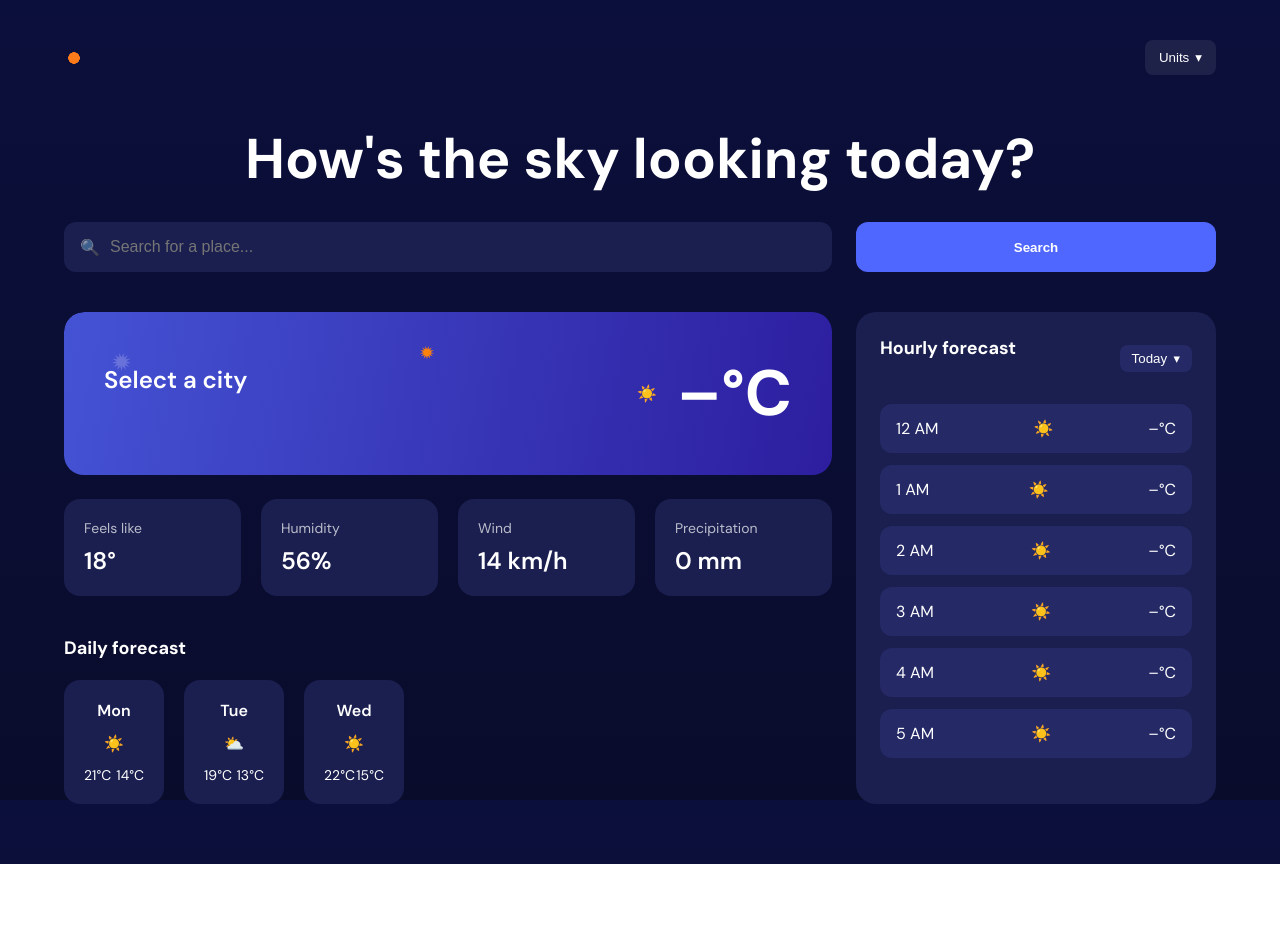
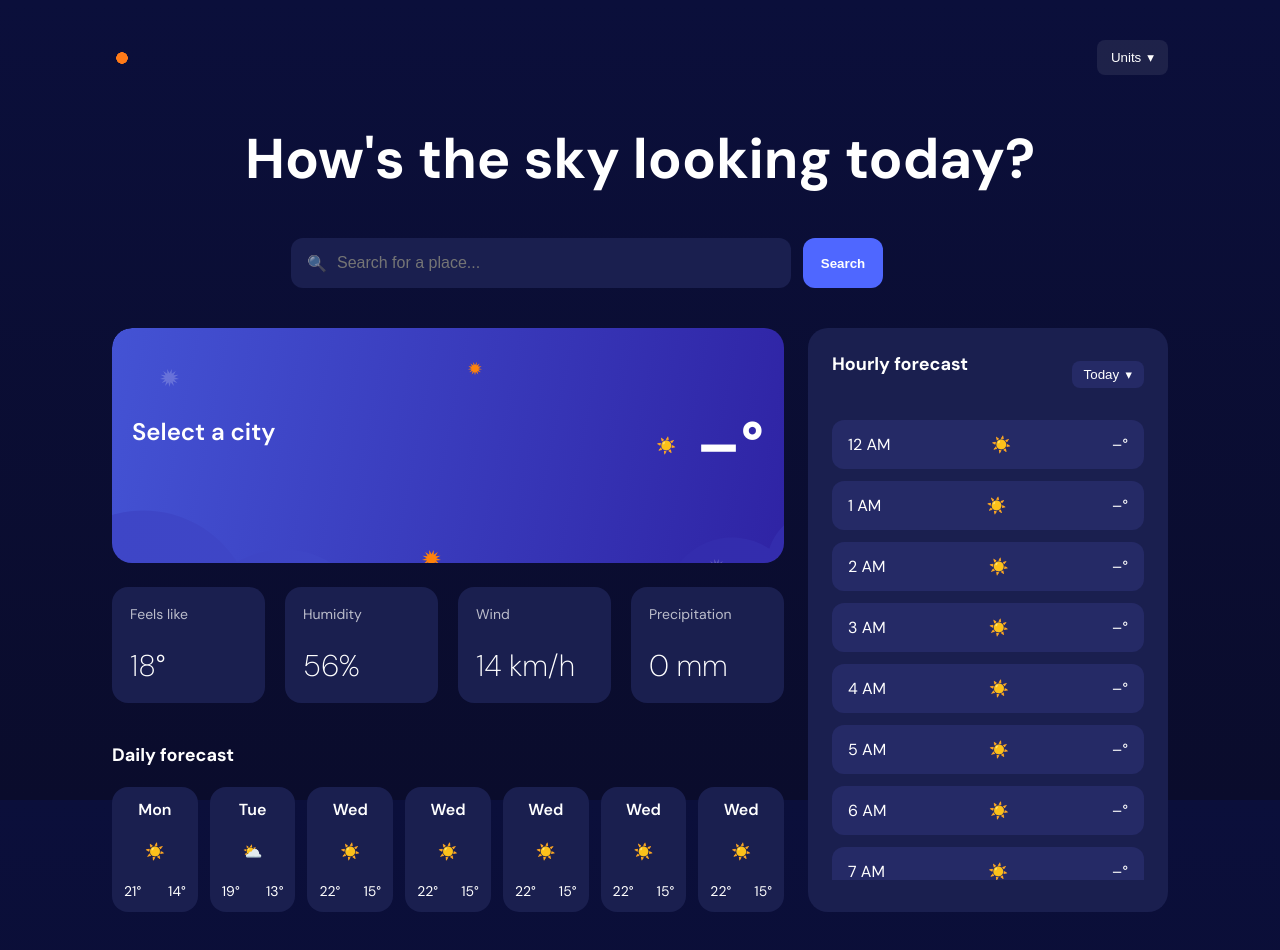
Before and after one commit to Tschikish/Weather-app-Tschikish, a React (Vite) app: page / in a window 1280 px wide. Shown: the top 950 px of the page. Before the commit the page ends 864 px from the top, so only its background shows below. Built offline with nearby package versions, Linux system fonts and the light colour scheme.

Commit message:
Css tweaks

```diff
--- a/src/App.tsx
+++ b/src/App.tsx
@@ -20,6 +20,9 @@ const App = () => {
 
   const { data: apiData, isLoading, error } = useWeatherQuery(coords);
   const weatherData = apiData ?? null;
+
+  //Delete
+  console.log(weatherData);
 
   const handleCitySearch = (cityName: string) => {
     const match = Cities.find(
--- a/src/components/DailyForecast.tsx
+++ b/src/components/DailyForecast.tsx
@@ -45,6 +45,50 @@ const DailyForecast = ({ data, units }: DailyForecastProps) => {
             <span>15{unit}</span>
           </p>
         </article>
+
+        <article className="daily-forecast__item">
+          <p className="daily-forecast__day">Wed</p>
+          <div className="daily-forecast__icon" aria-hidden="true">
+            ☀️
+          </div>
+          <p className="daily-forecast__temps">
+            <span>22{unit}</span>
+            <span>15{unit}</span>
+          </p>
+        </article>
+
+        <article className="daily-forecast__item">
+          <p className="daily-forecast__day">Wed</p>
+          <div className="daily-forecast__icon" aria-hidden="true">
+            ☀️
+          </div>
+          <p className="daily-forecast__temps">
+            <span>22{unit}</span>
+            <span>15{unit}</span>
+          </p>
+        </article>
+
+        <article className="daily-forecast__item">
+          <p className="daily-forecast__day">Wed</p>
+          <div className="daily-forecast__icon" aria-hidden="true">
+            ☀️
+          </div>
+          <p className="daily-forecast__temps">
+            <span>22{unit}</span>
+            <span>15{unit}</span>
+          </p>
+        </article>
+
+        <article className="daily-forecast__item">
+          <p className="daily-forecast__day">Wed</p>
+          <div className="daily-forecast__icon" aria-hidden="true">
+            ☀️
+          </div>
+          <p className="daily-forecast__temps">
+            <span>22{unit}</span>
+            <span>15{unit}</span>
+          </p>
+        </article>
       </div>
     </section>
   );
--- a/src/components/SearchBar.tsx
+++ b/src/components/SearchBar.tsx
@@ -43,6 +43,7 @@ const SearchBar = ({ onCitySearch }: SearchBarProps) => {
   return (
     <form className="search" onSubmit={handleSubmit}>
       <div className="search-row shared-gap">
+        <div className="search-input-flex-wrapper">
           <div className="search-input-wrapper">
             <span className="search-icon" aria-hidden="true">
               🔍
@@ -70,10 +71,12 @@ const SearchBar = ({ onCitySearch }: SearchBarProps) => {
               </ul>
             )}
           </div>
-
+        </div>
+        <div className="search-button-flex-wrapper">
           <button className="search-button" type="submit">
             Search
           </button>
+        </div>
       </div>
     </form>
   );
--- a/src/hooks/useWeatherQuery.ts
+++ b/src/hooks/useWeatherQuery.ts
@@ -28,7 +28,7 @@ const buildWeatherUrl = (latitude: number, longitude: number) => {
 async function fetchWeather(options: UseWeatherQueryOptions) {
   const { latitude, longitude } = options;
   const url = buildWeatherUrl(latitude, longitude);
-
+  console.log(url)
   const res = await fetch(url);
   if (!res.ok) {
     throw new Error("Failed to fetch weather data");
--- a/src/styles/globals.css
+++ b/src/styles/globals.css
@@ -17,6 +17,9 @@
 
   --layout-right-col: 360px;
   --layout-gap: 24px;
+
+  --nesto-a: 5px
+
 }
 
 /* Reset */
@@ -29,7 +32,7 @@
 html,
 body,
 #root {
-  height: 100%;
+  height: 100dvh;
 }
 
 body {
--- a/src/styles/layout.css
+++ b/src/styles/layout.css
@@ -1,5 +1,5 @@
 .app-root {
-  max-width: 1200px;
+  max-width: 69rem;
   margin: 0 auto;
   padding: 40px 24px 60px;
 }
@@ -14,6 +14,9 @@
 
 .content-main {
   flex: 1;
+  height: 100%;
+  display: flex;
+  flex-direction: column;
 }
 
 .content-sidebar {
--- a/src/styles/weather.css
+++ b/src/styles/weather.css
@@ -144,21 +144,36 @@
 .search {
   width: 100%;
   margin: 0;
+  margin-top: 1rem;
 }
 
 .search-row {
   width: 100%;
+  display: grid;
+  grid-template-columns: minmax(0, 1fr) calc(
+      var(--layout-right-col) + var(--nesto-a)
+    );
+  column-gap: 12px;
 }
 
-.search-row,
+.content-sidebar {
+  height: 100%;
+}
+
 .content-row {
+  height: 36.5rem;
   display: grid;
   grid-template-columns: minmax(0, 1fr) var(--layout-right-col);
   column-gap: var(--layout-gap);
-  align-items: stretch;
+}
+
+.search-input-flex-wrapper {
+  display: flex;
+  justify-content: flex-end;
 }
 
 .search-input-wrapper {
+  max-width: 500px;
   position: relative;
   flex: 1;
   background: #1a1f4f;
@@ -178,7 +193,7 @@
   margin-top: 6px;
   list-style: none;
   padding: 4px 0;
-  box-shadow: 0 8px 20px rgba(0,0,0,0.1);
+  box-shadow: 0 8px 20px rgba(0, 0, 0, 0.1);
   max-height: 300px;
   overflow-y: auto;
   z-index: 50;
@@ -211,8 +226,13 @@
   outline: none;
 }
 
+search-button-flex-wrapper {
+  display: flex;
+  justify-content: start;
+}
+
 .search-button {
-  width: 100%;
+  width: 5rem;
   height: 50px;
   background: #4f67ff;
   border: none;
@@ -229,7 +249,7 @@
 .weather-main-card {
   background: linear-gradient(135deg, #4f67ff 0%, #6a5cff 100%);
   border-radius: 20px;
-  padding: 40px;
+  padding: 4.75rem 20px;
   margin-bottom: 24px;
   position: relative;
   overflow: hidden;
@@ -271,7 +291,7 @@
 
 .weather-stat-card {
   background: #1a1f4f;
-  padding: 20px;
+  padding: 18px;
   border-radius: 16px;
 }
 
@@ -281,9 +301,9 @@
 }
 
 .weather-stat-card__value {
-  font-size: 24px;
-  margin-top: 8px;
-  font-weight: 600;
+  font-size: 30px;
+  margin-top: 23px;
+  font-weight: 200;
 }
 
 .section-title {
@@ -291,17 +311,28 @@
   margin-bottom: 20px;
 }
 
+.daily-forecast {
+  flex: 1;
+  display: flex;
+  flex-direction: column;
+}
+
 .daily-forecast__list {
+  flex: 1;
   display: flex;
-  gap: 20px;
+  justify-content: space-between;
+  gap: 0.75rem;
 }
 
 .daily-forecast__item {
   background: #1a1f4f;
-  padding: 20px;
   border-radius: 16px;
   width: 100px;
+  padding: 0.75rem;
   text-align: center;
+  display: flex;
+  flex-direction: column;
+  justify-content: space-between;
 }
 
 .daily-forecast__day {
@@ -390,9 +421,9 @@
   display: flex;
   flex-direction: column;
   gap: 12px;
-  max-height: 360px;      /* adjust to fit your design */
-  overflow-y: auto;       /* vertical scroll */
-  overflow-x: hidden;     /* hide horizontal overflow */
+  max-height: 460px; /* adjust to fit your design */
+  overflow-y: auto; /* vertical scroll */
+  overflow-x: hidden; /* hide horizontal overflow */
 }
 
 .hourly-forecast__item {
--- a/src/utils/units.ts
+++ b/src/utils/units.ts
@@ -44,7 +44,7 @@ export function convertPrecip(
 }
 
 export function tempUnitLabel(unit: TemperatureUnit): "°C" | "°F" {
-  return unit === "celsius" ? "°C" : "°F";
+  return unit === "celsius" ? "°" : "°";
 }
 
 export function windUnitLabel(unit: WindSpeedUnit): "km/h" | "mph" {
```
Lines whose indentation alone changed are shown as unchanged.
